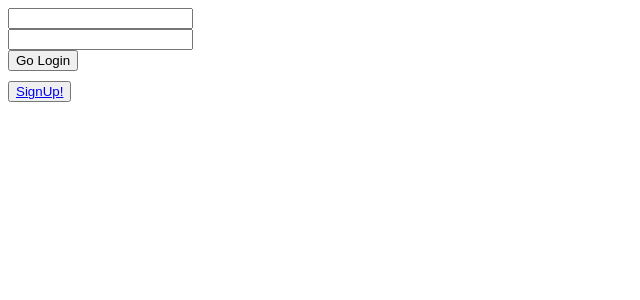
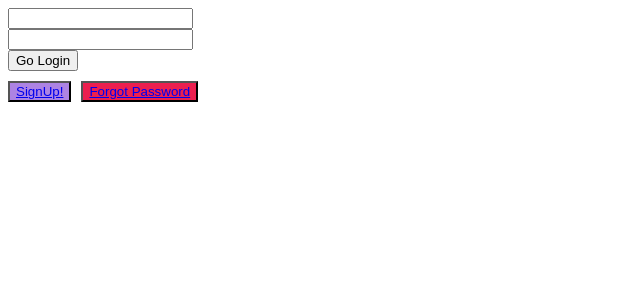
Before and after one commit to rizalarif/btek-frontend, a React (Vite) app: page /login in a window 1280 px wide. Shown: the top 300 px of the page, without its empty margins (0-640 px from the left). Built offline with nearby package versions, Linux system fonts and the light colour scheme.

Commit message:
add: route Forgot-Password

```diff
--- a/src/App.jsx
+++ b/src/App.jsx
@@ -5,6 +5,7 @@ import RequireAuth from './components/RequireAuth'
 import Home from './pages/Home'
 import Profile from './pages/Profile'
 import Register from './pages/Register'
+import ForgotPassword from './pages/ForgotPassword'
 
 const router = createBrowserRouter([
   {
@@ -23,6 +24,10 @@ const router = createBrowserRouter([
     path: "/register",
     element: <Register />,
   },
+  {
+    path: "/forgotpassword",
+    element: <ForgotPassword />,
+  },
 ])
 
 export const App = () => {
--- a/src/assets/style.css
+++ b/src/assets/style.css
@@ -1,3 +1,17 @@
 .btnregister {
   margin-top : 10px;
+  background-color: #AD83E3;
 }
+
+.btnforgotpassword{
+  margin-left : 10px;
+  background-color: #EC1F4F;
+}
+
+.h5forgot{
+  font-family: Arial, Helvetica, sans-serif;
+}
+
+.btn-on-forgot{
+  margin-top: 10px
+}
--- /dev/null
+++ b/src/pages/ForgotPassword.jsx
@@ -0,0 +1,22 @@
+import React from 'react'
+import { useNavigate } from 'react-router-dom'
+import http from '../helpers/http';
+
+function ForgotPassword(){
+
+  return (
+    <form onSubmit={sendCode}>
+      <h5 className='h5forgot'>
+        Enter your email and we'll send you a secret code to your account email.
+      </h5>
+      <div>
+        Email : <br /><input type="email" name="email"/>
+        <br />
+        <button className='btn-on-forgot' type="submit">send!</button>
+      </div>
+    </form>
+  )
+
+}
+
+export default ForgotPassword
--- a/src/pages/Login.jsx
+++ b/src/pages/Login.jsx
@@ -29,8 +29,11 @@ function Login() {
       <button type="submit">Go Login</button>
       <br />
       <div>
-        <button className='btnregister'>
+        <button type="submit" className='btnregister'>
           <Link to="/register">SignUp!</Link>
+        </button>
+        <button type="submit" className='btnforgotpassword'>
+          <Link to="/forgotpassword">Forgot Password</Link>
         </button>
       </div>
     </form>
```
